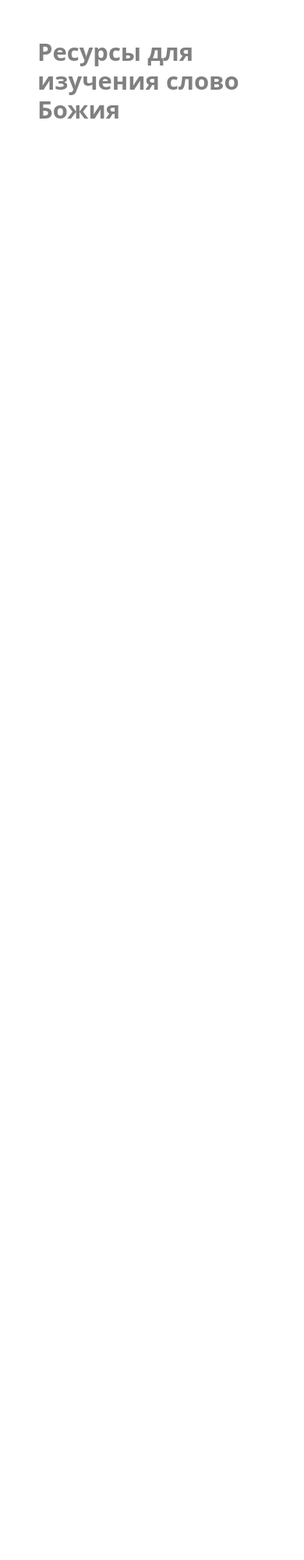
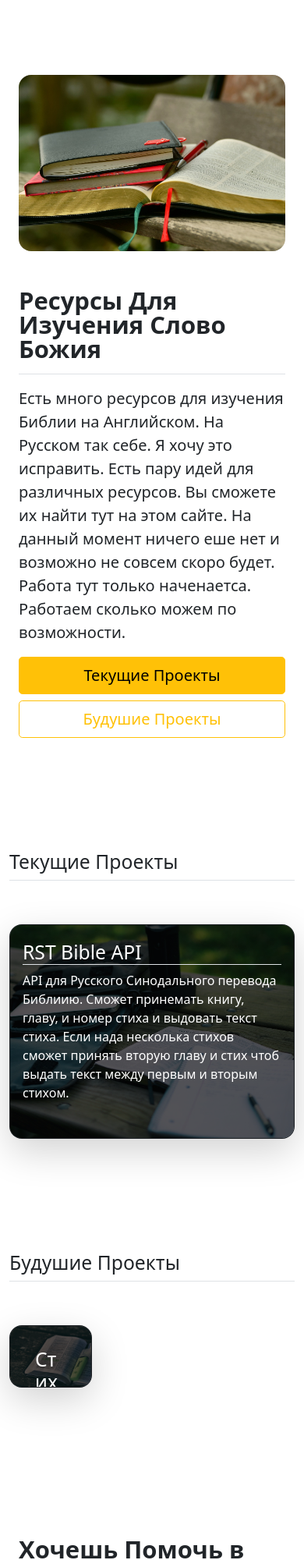
Before and after one commit to Slavic-Evangelical-Programmers/hisword.study, a plain HTML site: page index.html in a window 390 px wide. Shown: the top 2000 px of the page at 78% size. Before the commit the page ends 844 px from the top, so only its background shows below. Drawn offline with nearby package versions, Linux system fonts and the light colour scheme.

Commit message:
Basic site content setup, good for now

```diff
--- a/index.html
+++ b/index.html
@@ -14,7 +14,80 @@
 </head>
 <body>
 
-    <h1 class="display-5 fw-bold p-5">Ресурсы для изучения слово Божия</h1>
+    <div class="container col-xxl-8 px-4 py-5" id="about">
+        <div class="row flex-lg-row-reverse align-items-center g-5 py-5">
+            <div class="col-lg-6">
+                <img src="assets/books.jpg" class="d-block mx-lg-auto img-fluid rounded-5 w-100" alt="Books and notebooks stacked" loading="lazy">
+            </div>
+            <div class="col-lg-6">
+                <h1 class="display-5 fw-bold lh-1 pb-3 mb-3 border-bottom">Ресурсы Для Изучения Слово Божия</h1>
+                <p class="lead">
+                    Есть много ресурсов для изучения Библии на Английском. На Русском так себе. Я хочу это исправить. Есть пару идей для различных ресурсов. Вы сможете их найти тут на этом сайте. На данный момент ничего еше нет и возможно не совсем скоро будет. Работа тут только наченаетса. Работаем сколько можем по возможности.
+                </p>
+                <div class="d-grid gap-2 d-md-flex justify-content-md-start">
+                <a href="#current-projects" class="btn btn-warning btn-lg px-4 me-md-2">Текущие Проекты</a>
+                <a href="#future-projects" class="btn btn-outline-warning btn-lg px-4">Будушие Проекты</a>
+                </div>
+            </div>
+        </div>
+    </div>
+
+
+    <div class="container py-5" id="current-projects">
+        <h2 class="pb-2 border-bottom">Текущие Проекты</h2>
+
+        <div class="row row-cols-1 row-cols-lg-2 row-cols-xl-3 g-3 align-items-stretch py-5">
+
+            <div class="col">
+                <div class="card card-cover h-100 overflow-hidden text-white bg-dark rounded-5 shadow-lg">
+                    <img src="assets/bag-bible.jpg" class="card-img" alt="Bible highlighter">
+                    <div class="card-img-overlay overlay p-xl-4 p-md-3 p-xs-2">
+                        <h2 class="card-title mx-lg-2 mx-md-1 pb-md-2 pt-1 border-bottom">RST Bible API</h2>
+                        <p class="card-text mx-lg-2">API для Русского Синодального перевода Библиию. Сможет принемать книгу, главу, и номер стиха и выдовать текст стиха. Если нада несколька стихов сможет принять вторую главу и стих чтоб выдать текст между первым и вторым стихом.</p>
+                    </div>
+                </div>
+            </div>
+
+        </div>
+    </div>
+
+    <div class="container py-5" id="future-projects">
+        <h2 class="pb-2 border-bottom">Будушие Проекты</h2>
+
+        <div class="row row-cols-3 align-items-stretch py-5">
+
+            <div class="col">
+                <div class="card card-cover h-100 overflow-hidden text-white bg-dark rounded-5 shadow-lg">
+                    <img src="assets/bible-highlighter.jpg" class="card-img" alt="Bible highlighter">
+                    <div class="card-img-overlay overlay p-4">
+                        <h2 class="card-title mx-2 pb-2 pt-1 border-bottom">Стихи По Теме</h2>
+                        <p class="card-text mx-2">Списак различных тем и возможность найти стихи которые подходят под тему. Можно голосовать какие стихи лучше подходять. Стихи у которых больше голосов будут с верху. Также можно добавлять стихи которых еше нет.</p>
+                    </div>
+                </div>
+            </div>
+
+        </div>
+    </div>
+
+
+    <div class="container col-xxl-8 px-4 py-5" id="contact">
+        <div class="row flex-lg-row-reverse align-items-center g-5 py-5">
+            <div class="col-lg-6">
+                <h1 class="display-5 fw-bold lh-1 pb-3 mb-3 border-bottom">Хочешь Помочь в Производстве</h1>
+                <p class="lead">
+                    Если у тебя есть возможность пожертвовать временем и способностями мы будем очень рады помошью.
+                </p>
+                <p class="lead">
+                    Со мной можно связатса по электроной почте.
+                </p>
+                <p class="lead"><b>Имя: Павел Кудланов</b></p>
+                <p class="lead"><b>Адресс: me@kudlanov.com</b></p>
+            </div>
+            <div class="col-lg-6">
+                <img src="assets/coding.jpg" class="d-block mx-lg-auto img-fluid rounded-5 w-100" alt="Books and notebooks stacked" loading="lazy">
+            </div>
+        </div>
+    </div>
 
     <!-- Option 1: Bootstrap Bundle with Popper -->
     <script src="https://cdn.jsdelivr.net/npm/bootstrap@5.0.1/dist/js/bootstrap.bundle.min.js" integrity="sha384-gtEjrD/SeCtmISkJkNUaaKMoLD0//ElJ19smozuHV6z3Iehds+3Ulb9Bn9Plx0x4" crossorigin="anonymous"></script>
--- a/styles/main.css
+++ b/styles/main.css
@@ -1,3 +1,28 @@
-h1 {
-    color: gray;
+@media (min-width: 992px) {
+    .rounded-lg-3 { border-radius: .3rem; }
 }
+
+.rounded-4 { border-radius: .5rem; }
+.rounded-5 { border-radius: 1rem; }
+
+.text-shadow-1 { text-shadow: 0 .125rem .25rem rgba(0, 0, 0, .25); }
+.text-shadow-2 { text-shadow: 0 .25rem .5rem rgba(0, 0, 0, .25); }
+.text-shadow-3 { text-shadow: 0 .5rem 1.5rem rgba(0, 0, 0, .25); }
+
+.card-cover {
+  background-repeat: no-repeat;
+  background-position: center center;
+  background-size: cover;
+}
+
+.overlay {
+    background-color: rgba(0, 0, 0, 0.637);
+    background-size: cover;
+    width: 100%;
+    height: 100%;
+}
+
+.card {
+    max-width: 500px;
+    margin: auto;
+}
```
Also changed, not shown: assets/bag-bible.jpg (added), assets/bible-highlighter.jpg (added), assets/books.jpg (added), assets/coding.jpg (added).
